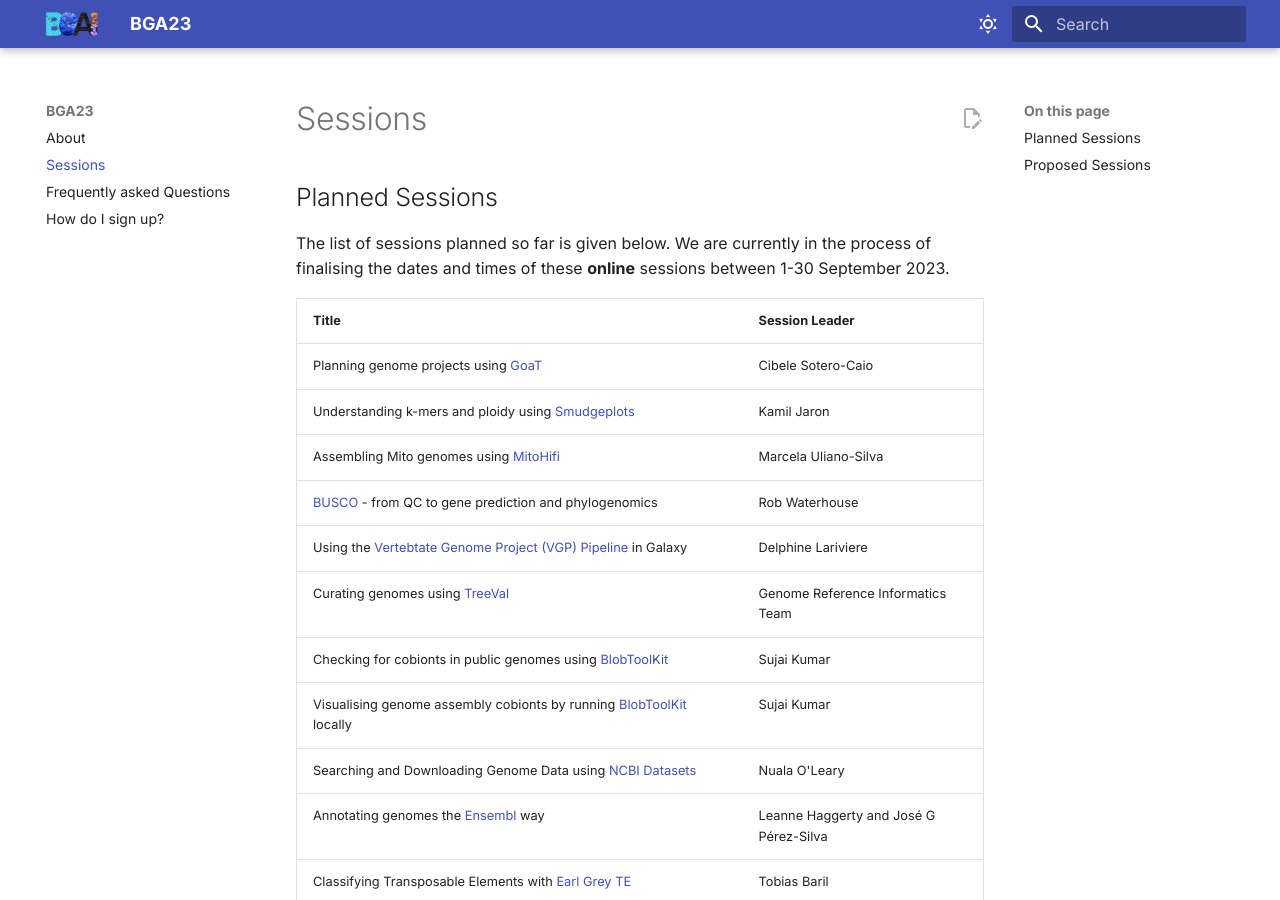
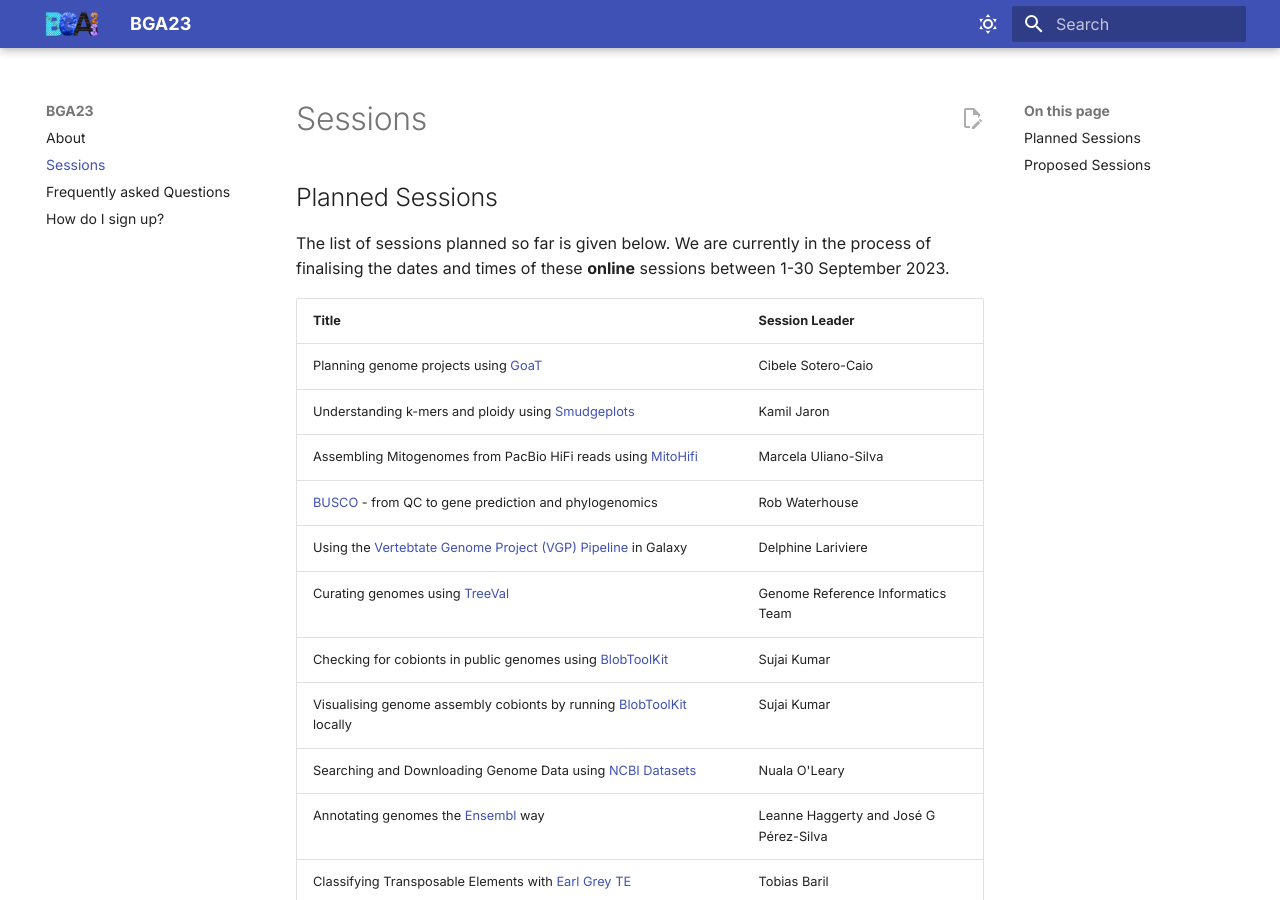
Before and after one commit to tol-training/tol-training.github.io, an MkDocs documentation site: the page built from docs/sessions.md, in a window 1280 px wide and 900 px high. Built offline with MkDocs 1.6.1 and Material for MkDocs 9.7.7, drawn with Linux system fonts in a browser that asks for light colours.

Commit message:
Update sessions.md

```diff
--- a/docs/sessions.md
+++ b/docs/sessions.md
@@ -11,7 +11,7 @@
 |-------|----------------|
 | Planning genome projects using [GoaT](https://goat.genomehubs.org){:target="_blank"} | Cibele Sotero-Caio |
 | Understanding k-mers and ploidy using [Smudgeplots](https://github.com/KamilSJaron/smudgeplot){:target="_blank"} | Kamil Jaron |
-| Assembling Mito genomes using [MitoHifi](https://github.com/marcelauliano/MitoHiFi){:target="_blank"} | Marcela Uliano-Silva |
+| Assembling Mitogenomes from PacBio HiFi reads using [MitoHifi](https://github.com/marcelauliano/MitoHiFi){:target="_blank"} | Marcela Uliano-Silva |
 | [BUSCO](https://busco.ezlab.org/){:target="_blank"} - from QC to gene prediction and phylogenomics | Rob Waterhouse |
 | Using the [Vertebtate Genome Project (VGP) Pipeline](https://training.galaxyproject.org/training-material/topics/assembly/tutorials/vgp_genome_assembly/tutorial.html){:target="_blank"} in Galaxy | Delphine Lariviere |
 | Curating genomes using [TreeVal](https://github.com/sanger-tol/treeval){:target="_blank"} | Genome Reference Informatics Team |
```
